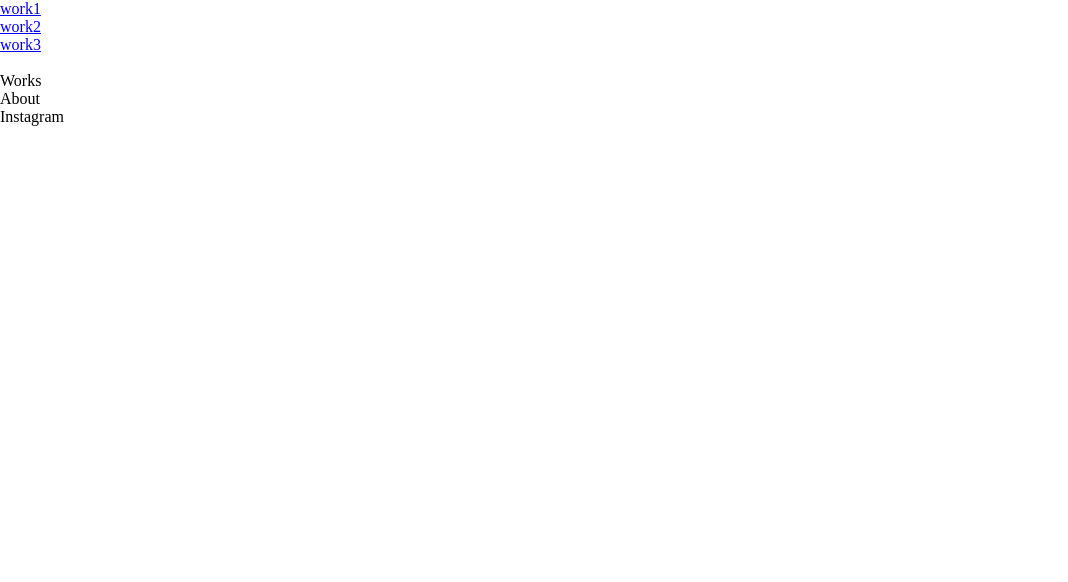
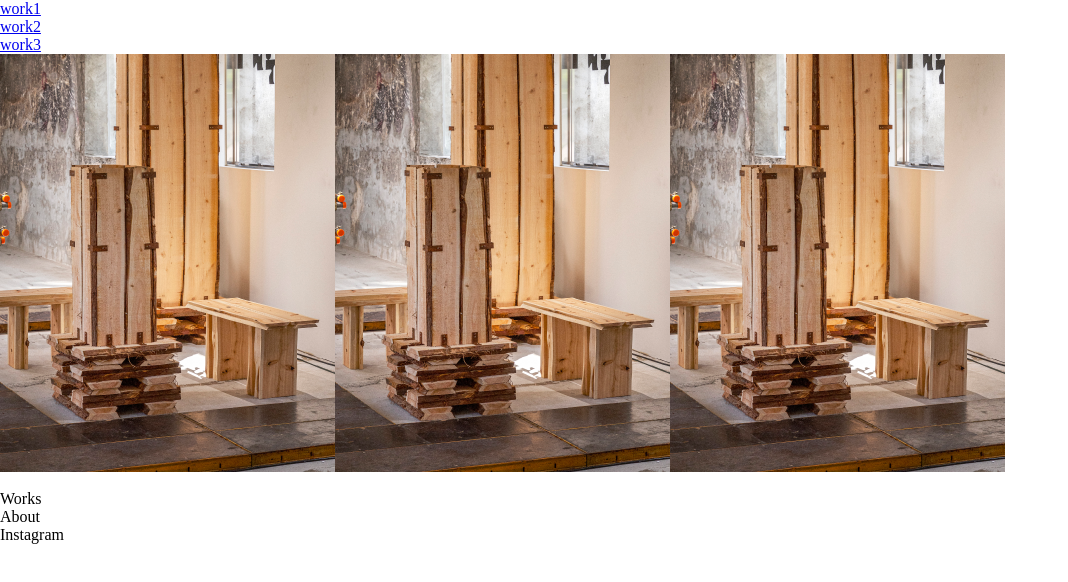
Before and after one commit to yongisadragon/younghyun, a React (Vite) app: page / in a window 1280 px wide. Shown: the top 582 px of the page, without its empty margins (0-1068 px from the left). Built offline with nearby package versions, Linux system fonts and the light colour scheme.

Commit message:
image기본 경로 설정

```diff
--- /dev/null
+++ b/src/components/WorkThumbnail.module.css
@@ -0,0 +1,3 @@
+.container {
+  display: flex;
+}
--- a/src/components/WorksThumbnail.jsx
+++ b/src/components/WorksThumbnail.jsx
@@ -1,6 +1,13 @@
 import React from "react";
-
+import worksData from "../data/worksData";
+import styles from "./WorkThumbnail.module.css";
 export default function WorksThumbnail() {
   //map돌리기
-  return <div>WorksThumbnail</div>;
+  return (
+    <div className={styles.container}>
+      {worksData.map((work) => (
+        <img src={`/images/${work.image}`} alt="test" />
+      ))}
+    </div>
+  );
 }
--- a/src/data/worksData.js
+++ b/src/data/worksData.js
@@ -4,7 +4,7 @@ const worksData = [
     title: "work1",
     year: 2022,
     desc: "Description for Work 1",
-    image: "images/work1.jpg", // 이미지 경로 수정
+    image: "test.png", // 이미지 경로 수정
     collaborators: ["Artist A", "Artist B"],
   },
   {
@@ -12,7 +12,7 @@ const worksData = [
     title: "work2",
     year: 2023,
     desc: "Description for Work 2",
-    image: "images/work2.jpg", // 이미지 경로 수정
+    image: "test.png", // 이미지 경로 수정
     collaborators: ["Artist C", "Artist D"],
   },
   {
@@ -20,7 +20,7 @@ const worksData = [
     title: "work3",
     year: 2021,
     desc: "Description for Work 3",
-    image: "images/work3.jpg", // 이미지 경로 수정
+    image: "test.png", // 이미지 경로 수정
     collaborators: ["Artist E", "Artist F"],
   },
   // 추가적인 작품 데이터를 필요한 만큼 추가.
--- a/src/pages/Home.jsx
+++ b/src/pages/Home.jsx
@@ -1,10 +1,11 @@
 import React, { useEffect, useState } from "react";
 import WorksIndex from "../components/WorksIndex";
-
+import WorkThumbnail from "../components/WorksThumbnail";
 export default function Home() {
   return (
     <>
       <WorksIndex />
+      <WorkThumbnail />
     </>
   );
 }
```
